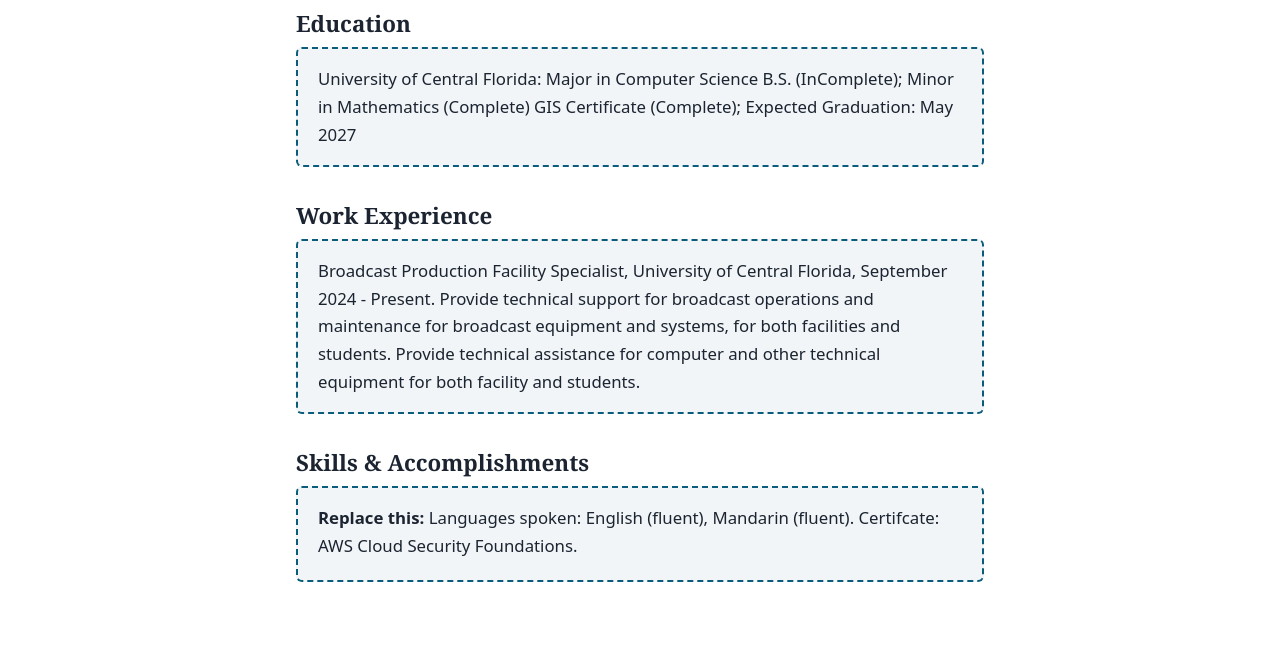
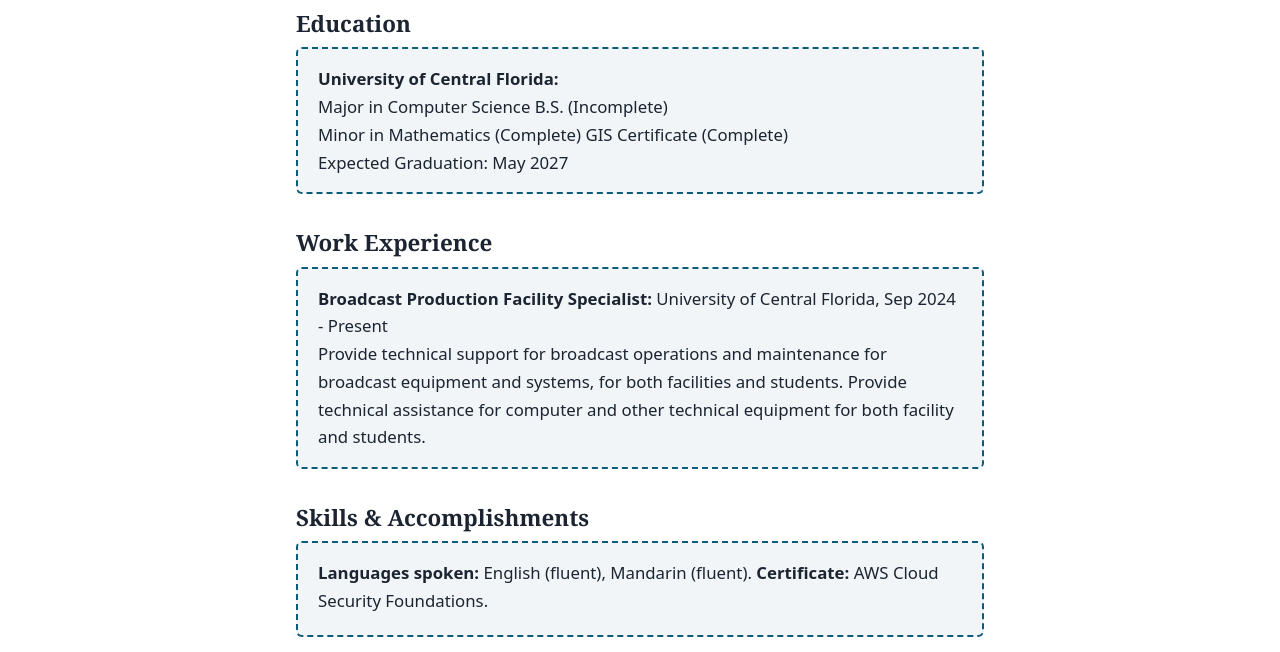
Before and after one commit to User4872/user4872.github.io, a plain HTML site: page about.html in a window 1280 px wide. Shown: the part 148-800 px from the top of the page. Drawn offline with Linux system fonts and the light colour scheme.

Commit message:
Update About Page

```diff
--- a/about.html
+++ b/about.html
@@ -15,16 +15,16 @@
 <h1>About Me</h1>
 <section>
   <h2>Education</h2>
-  <div class="placeholder"> University of Central Florida: Major in Computer Science B.S. (InComplete); Minor in Mathematics (Complete)
-GIS Certificate (Complete); Expected Graduation: May 2027 </div>
+  <div class="placeholder"> <strong>University of Central Florida:</strong><br>Major in Computer Science B.S. (Incomplete)<br>Minor in Mathematics (Complete)
+GIS Certificate (Complete)<br>Expected Graduation: May 2027</div>
 </section>
 <section>
   <h2>Work Experience</h2>
-  <div class="placeholder"> Broadcast Production Facility Specialist, University of Central Florida, September 2024 - Present. Provide technical support for broadcast operations and maintenance for broadcast equipment and systems, for both facilities and students. Provide technical assistance for computer and other technical equipment for both facility and students.</div>
+  <div class="placeholder"> <strong>Broadcast Production Facility Specialist:</strong> University of Central Florida, Sep 2024 - Present<br>Provide technical support for broadcast operations and maintenance for broadcast equipment and systems, for both facilities and students. Provide technical assistance for computer and other technical equipment for both facility and students.</div>
 </section>
 <section>
   <h2>Skills &amp; Accomplishments</h2>
-  <div class="placeholder"><strong>Replace this:</strong> Languages spoken: English (fluent), Mandarin (fluent). Certifcate: AWS Cloud Security
+  <div class="placeholder"><strong>Languages spoken:</strong> English (fluent), Mandarin (fluent). <strong>Certificate:</strong> AWS Cloud Security
 Foundations. </div>
 </section>
 </main>
```
